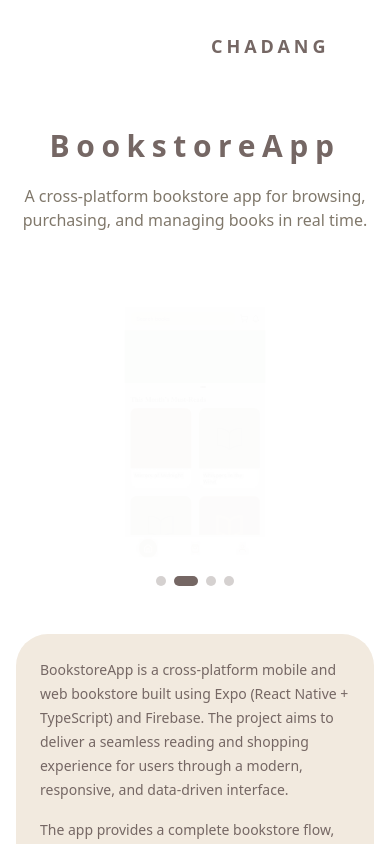
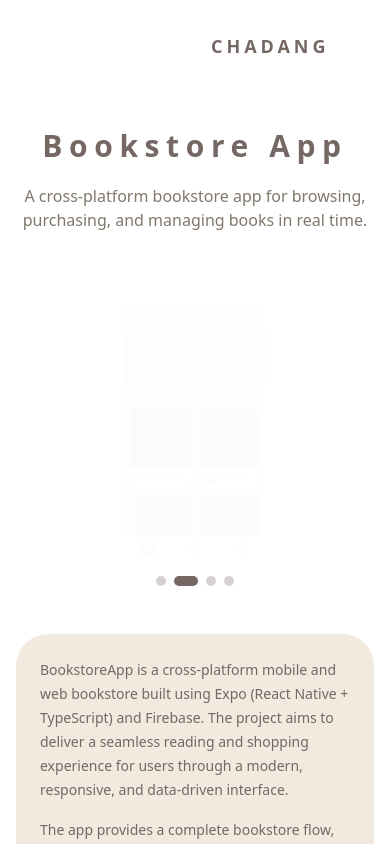
Before and after one commit to Chadangdang/chadang-portfolio1, a Next.js app: page /projects/bookstore-app in a window 390 px wide. Shown: the top 844 px of the page. Built offline with nearby package versions, Linux system fonts and the light colour scheme.

Commit message:
mobile fetch

```diff
--- a/src/components/sections/about.tsx
+++ b/src/components/sections/about.tsx
@@ -186,7 +186,7 @@
     <section id="about" className="relative z-10 pt-20 pb-12 sm:pt-28 sm:pb-0">
       <div className="mx-auto flex w-full max-w-6xl flex-col gap-12 px-4 sm:px-6 lg:flex-row lg:items-stretch lg:px-8">
         <motion.div
-          className="relative mt-4 w-full max-w-md shrink-0 sm:mt-8 lg:mt-10 lg:h-full"
+          className="relative mt-4 w-full max-w-md shrink-0 sm:mt-8 lg:mt-10 lg:h-full mx-auto lg:mx-0"
           initial={{ opacity: 0, x: -40 }}
           whileInView={{ opacity: 1, x: 0 }}
           viewport={{ once: true, amount: 0.4 }}
--- a/src/components/sections/portfolio.tsx
+++ b/src/components/sections/portfolio.tsx
@@ -101,7 +101,7 @@
                       <span className="text-[10px] uppercase tracking-[0.22em] text-white/70 sm:text-xs sm:tracking-[0.3em]">View more →</span>
                     </div>
                     <p className="font-open-sans text-xs text-white/80 sm:text-base">{project.subtitle}</p>
-                    <p className="font-open-sans text-xs leading-5 text-white/70 line-clamp-4 sm:text-base sm:leading-7">
+                    <p className="hidden font-open-sans text-xs leading-5 text-white/70 line-clamp-4 sm:block sm:text-base sm:leading-7">
                       {project.summary}
                     </p>
                     <div className="flex gap-1.5 overflow-x-auto pb-1 sm:flex-wrap sm:gap-2">
--- a/src/lib/content-projects.ts
+++ b/src/lib/content-projects.ts
@@ -24,7 +24,7 @@
 export const projects: Project[] = [
   {
     slug: "bookstore-app",
-    title: "BookstoreApp",
+    title: "Bookstore App",
     subtitle: "A cross-platform bookstore app for browsing, purchasing, and managing books in real time.",
     summary:
       "Cross-platform bookstore app built with Expo and Firebase, offering curated book recommendations, real-time stock updates, and secure checkout across devices.",
```
Also changed, not shown: 1 other file (tests, documents, lock files or other folders).
